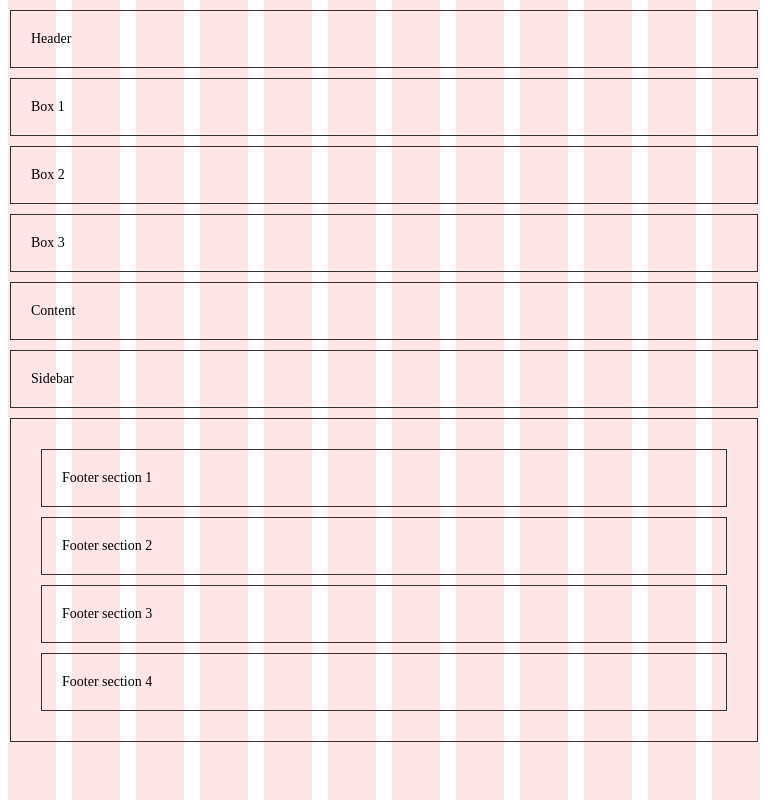
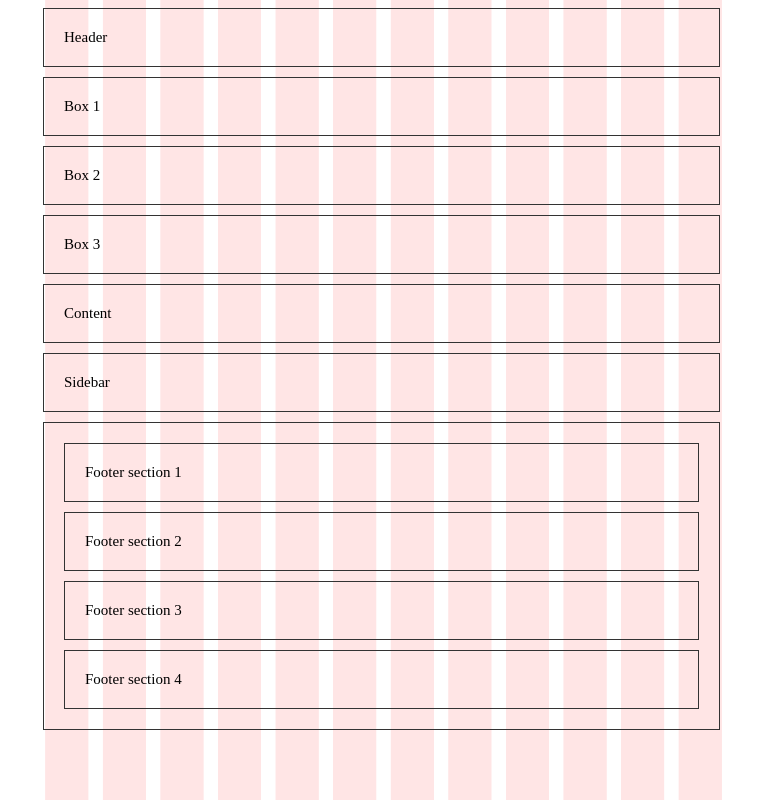
Before and after one commit to Reneegladys/Inl-mningsuppgift1, a website: page template-grids/index.html in a window 768 px wide. Drawn offline with Linux system fonts and the light colour scheme.

Commit message:
kompletterar övningen

```diff
--- a/template-grids/css/style.css
+++ b/template-grids/css/style.css
@@ -2,157 +2,195 @@
 body {
 	background: url(../img/12_col.gif) center top repeat-y;
 	background-size: 90%;
-	margin: 0;
-	padding: 0;
 }
 
 .box-container {
     display: grid;
+    grid-template-columns: repeat(12, 1fr);
     grid-template-areas:
-		"header header header header"
-		"box1 box2 box2 box3"
-		"content content sidebar sidebar"
-		"footer footer footer footer";
-	grid-template-columns: 1fr 3fr 1fr 1fr; /* Adjust the columns for the boxes */
-	grid-template-rows: auto auto 1fr auto; /* Adjust rows as needed */
-	gap: 10px; /* Space between grid items */
-	margin-left: 75px;
-	margin-right: 75px;
-	margin-top: 10px;
+        "header header header header header header header header header header header header"
+        "box1 box1 box1 box1 box2 box2 box2 box2 box3 box3 box3 box3"
+        "content content content content content content sidebar sidebar sidebar sidebar sidebar sidebar"
+        "footer footer footer footer footer footer footer footer footer footer footer footer";
+    width: 90%;
+    gap: 15px;
+    margin: 0 auto;
 }
 
 .header {
     grid-area: header;
     border: 1px solid #333;
-	padding: 45px;
-	text-align: left;
-	font-size: 10px; /* Make the header large */
+    padding: 90px;
+    font-size: 15px;
 }
 
 .box1 {
     grid-area: box1;
     border: 1px solid #333;
-	padding: 45px;
-	text-align: left;
-	font-size: 10px;
+    padding: 90px;
+    font-size: 15px;
 }
 
 .box2 {
     grid-area: box2;
     border: 1px solid #333;
-	padding: 45px;
-	text-align: left;
-	font-size: 10px;
+    padding: 90px;
+    font-size: 15px;
 }
 
 .box3 {
     grid-area: box3;
     border: 1px solid #333;
-	padding: 45px;
-	text-align: left;
-	font-size: 10px;
+    padding: 90px;
+    font-size: 15px;
 }
 
 .content-container {
     grid-area: content;
     border: 1px solid #333;
-	padding: 45px;
-	text-align: left;
-	font-size: 10px;
+    padding: 90px;
+    font-size: 15px;
 }
 
 .sidebar {
     grid-area: sidebar;
     border: 1px solid #333;
-	padding: 45px;
-	text-align: left;
-	font-size: 10px;
+    padding: 90px;
+    font-size: 15px;
 }
 
 .footer {
     grid-area: footer;
     display: grid;
-	grid-template-columns: repeat(4, 1fr); /* Four equal columns for the footer sections */
+    grid-template-columns: repeat(12, 1fr);
     border: 1px solid #333;
-	padding: 5px;
-	gap: 10px; /* Space between footer sections */
+    padding: 90px;
+    gap: 30px;
 }
 
 .footer-box1, .footer-box2, .footer-box3, .footer-box4 {
     border: 1px solid #333;
-	text-align: left;
-	padding: 60px;
-	font-size: 10px;
-	gap: 100px;
+    padding: 90px;
+    font-size: 15px;
+    grid-column: span 3;
+	gap: 90px;
 }
 
-/* Media Query for smaller desktop screens (screen width between 960px and 1200px) */
-@media only screen and (min-width: 960px) and (max-width: 1200px) {
-	body {
-		background-size: 100%; /* Adjust background size to fit screen */
-	}
-
+/* Media Query for smaller desktop screens between 1200px and 960px */
+@media only screen and (max-width: 1200px) and (min-width: 960px) {
     .box-container {
         grid-template-areas:
-			"header header header header"
-			"box1 box2 box2 box3"
-			"content content sidebar sidebar"
-			"footer footer footer footer";
-		grid-template-columns: 1fr 2fr 2fr 1fr; /* Adjusted column sizes */
-		grid-template-rows: auto; /* Keep rows flexible */
-		gap: 15px; /* Slightly increased gap between grid items */
-		margin-left: 40px;
-		margin-right: 40px;
+            "header header header header header header header header header header header header"
+            "box1 box1 box1 box1 box2 box2 box2 box2 box3 box3 box3 box3"
+            "content content content content content content sidebar sidebar sidebar sidebar sidebar sidebar"
+            "footer footer footer footer footer footer footer footer footer footer footer footer";
+        grid-template-columns: repeat(12, 1fr);
+        gap: 10px;
+        margin-left: 55px;
+        margin-right: 55px;
+		margin-top: 10px;
     }
 
     .header {
-		padding: 50px; /* Adjust padding for smaller desktop */
-		font-size: 24px; /* Increase font size slightly */
+        padding: 65px;
+        font-size: 15px;
     }
 
-	.box1, .box2, .box3, .content-container, .sidebar, .footer-box1, .footer-box2, .footer-box3, .footer-box4 {
-		padding: 50px; /* Increase padding for more space */
-		font-size: 18px; /* Larger font for readability */
+
+    .box1 {
+        grid-column: span 4;
+        padding: 30px;
+        font-size: 15px;
+    }
+
+    .box2 {
+        grid-column: span 4;
+        padding: 30px;
+        font-size: 15px;
+    }
+
+    .box3 {
+        grid-column: span 4;
+        padding: 30px;
+        font-size: 15px;
+    }
+
+    .content-container, .sidebar {
+        padding: 30px;
+        font-size: 15px;
     }
 
     .footer {
-		grid-template-columns: repeat(4, 1fr); /* Keep four equal footer columns */
-		gap: 20px; /* Adjust gap between footer sections */
+        grid-area: footer;
+        grid-template-columns: repeat(12, 1fr);
+        gap: 10px;
     }
 
     .footer-box1, .footer-box2, .footer-box3, .footer-box4 {
-		padding: 50px; /* Increased padding in footer sections */
-		font-size: 18px; /* Increase footer font size */
+        grid-column: span 3;
+        padding: 30px;
+        font-size: 15px;
+		gap: 5px;
     }
 }
 
-/* Media Query for tablets (768px - 960px) */
-@media only screen and (min-width: 768px) and (max-width: 960px) {
+/* Media Query for tablet screens between 960px and 768px */
+@media only screen and (max-width: 960px) and (min-width: 768px) {
     .box-container {
         grid-template-areas:
-            "header header header"
-            "box1 box2 box3"
-            "content sidebar sidebar"
-            "footer footer footer";
-        grid-template-columns: 1fr 2fr; /* Two-column layout for content and sidebar */
+            "header header header header header header header header header header header header"
+            "box1 box1 box1 box1 box2 box2 box2 box2 box3 box3 box3 box3"
+            "content content content content content content sidebar sidebar . . . ."
+            "footer footer footer footer footer footer footer footer footer footer footer footer";
+        grid-template-columns: repeat(12, 1fr);
+        margin-left: 45px;
+        margin-right: 45px;
+    }
+
+    .header {
+        padding: 20px;
+        font-size: 15px;
+    }
+
+    /* Adjust box1, box2, box3 to span more columns */
+    .box1 {
+        grid-column: span 4;
+        padding: 20px;
+        font-size: 15px;
+    }
+
+    .box2 {
+        grid-column: span 4;
+        padding: 20px;
+        font-size: 15px;
+    }
+
+    .box3 {
+        grid-column: span 4;
+        padding: 20px;
+        font-size: 15px;
+    }
+
+    .content-container, .sidebar {
+        grid-column: span 6;
+		padding: 20px;
+        font-size: 15px;
     }
 
     .footer {
-        grid-template-columns: repeat(2, 1fr); /* Two-column footer layout */
+        grid-template-columns: repeat(6, 1fr);
+        gap: 10px;
     }
 
-    .header, .box1, .box2, .box3, .content-container, .sidebar, .footer {
-        padding: 30px;
-        font-size: 14px; /* Slightly larger font for tablets */
+    .footer-box1, .footer-box2, .footer-box3, .footer-box4 {
+        grid-column: span 3;
+        padding: 20px;
+        font-size: 15px;
     }
 }
 
-/* Media Query for devices with width less than 768px */
+/* Media Query for mobile screens less than 768px */
 @media only screen and (max-width: 768px) {
-	body {
-		background-size: 100%;
-	}
-
     .box-container {
         grid-template-areas:
             "header"
@@ -162,18 +200,39 @@ body {
             "content"
             "sidebar"
             "footer";
-		grid-template-columns: 1fr; /* Single column layout */
-		grid-template-rows: auto;
-		margin-left: 10px;
-		margin-right: 10px;
+        grid-template-columns: 1fr;
+        gap: 10px;
+        margin-left: 35px;
+        margin-right: 35px;
     }
 
-	.header, .box1, .box2, .box3, .content-container, .sidebar, .footer-box1, .footer-box2, .footer-box3, .footer-box4 {
-		padding: 20px; /* Reduced padding for smaller screens */
-		font-size: 14px; /* Larger font size for readability on mobile */
+    .header {
+        padding: 20px;
+        font-size: 15px;
+    }
+
+    .box1, .box2, .box3 {
+        padding: 20px;
+        font-size: 15px;
+        grid-column: span 1;
+    }
+
+    .content-container, .sidebar {
+        padding: 20px;
+        font-size: 15px;
+        grid-column: span 1;
 	}
 
     .footer {
-		grid-template-columns: 1fr; /* Footer columns collapse into one */
+        grid-column: span 1;
+		grid-template-columns: 1fr;
+        padding: 20px;
+        gap: 10px;
+    }
+
+    .footer-box1, .footer-box2, .footer-box3, .footer-box4 {
+        grid-column: span 1;
+        padding: 20px;
+        font-size: 15px;
     }
 }
```
Lines whose indentation alone changed are shown as unchanged.
